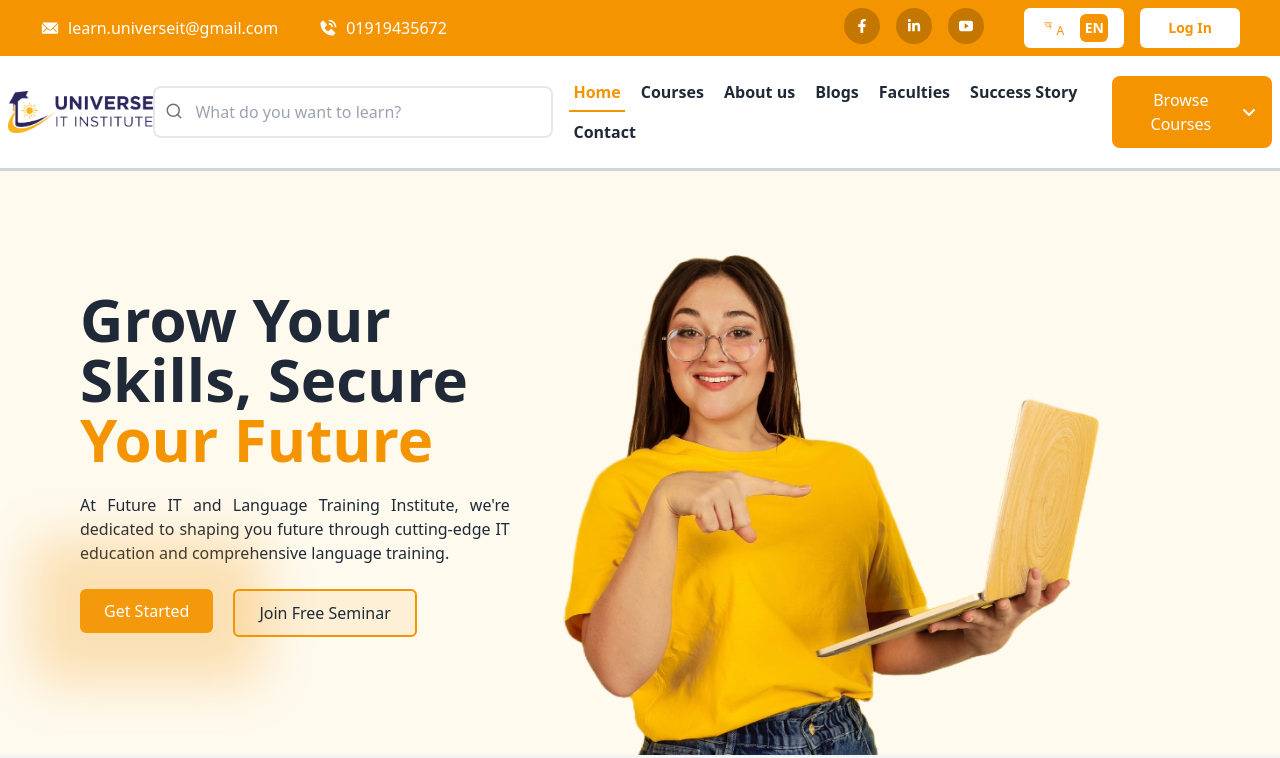
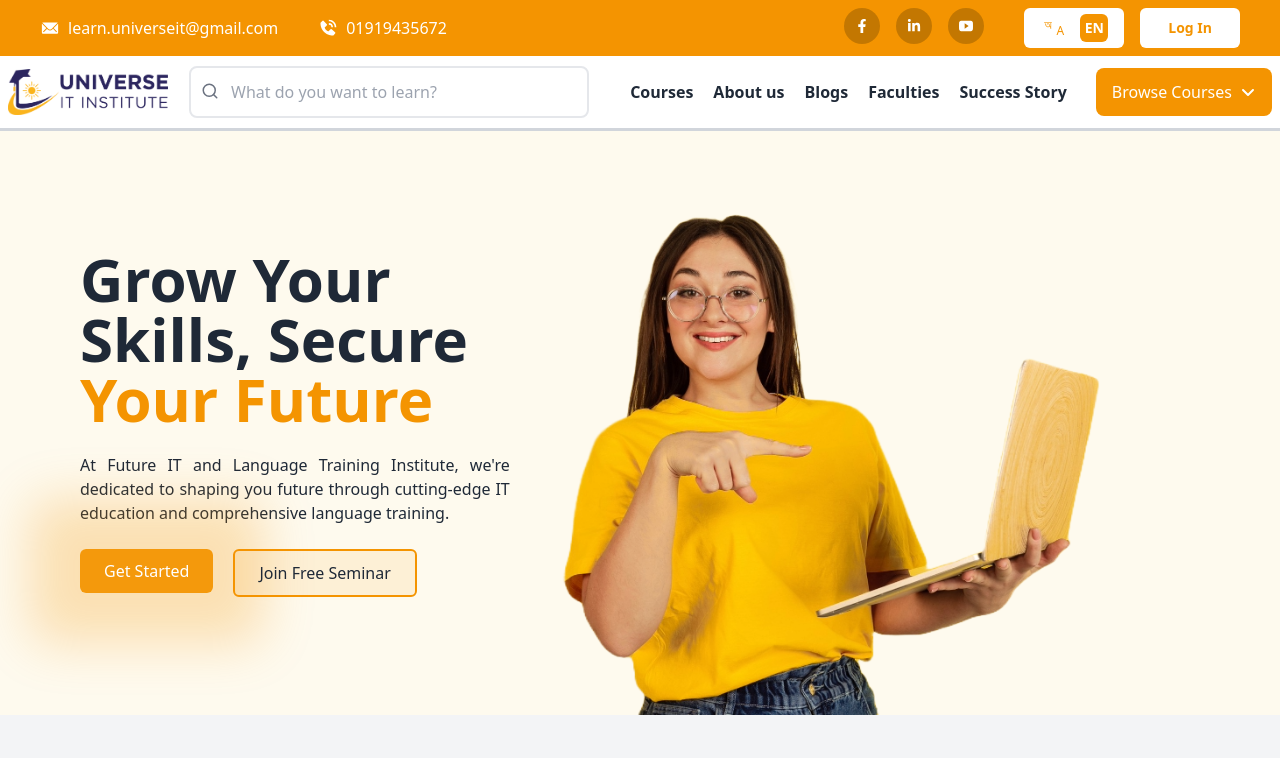
Before and after one commit to universeIt137/UniverseIT_client, a React (Vite) app: page / in a window 1280 px wide. Shown: the top 758 px of the page. Built offline with nearby package versions, Linux system fonts and the light colour scheme; no server answers.

Commit message:
change in navbar

```diff
--- a/src/components/clientSide/Courses/CourseCard.jsx
+++ b/src/components/clientSide/Courses/CourseCard.jsx
@@ -20,9 +20,9 @@ const CourseCard = ({ course = {}, isCoursePage = false }) => {
                     alt="Shoes" />
             </figure>
             <div className="card-body pt-5 px-3 sm:px-8">
-                <p className="bg-primary/40 w-max px-1.5 rounded-sm text-xs py-0.5">{category}</p>
+                <p className="bg-primary/40 w-max px-1.5 rounded-sm text-xs py-0.5 ">{category}</p>
                 <div className="flex justify-between w-full">
-                    <h2 className="font-bold text-base sm:text-xl">{title}</h2>
+                    <h2 className="font-bold text-base sm:text-xl ">{title}</h2>
                     <Link to={`/courseDetails/${_id}`}><p className="flex justify-end text-xl sm:text-2xl"><LuArrowUpRight /></p></Link>
                 </div>
                 <div className="flex gap-2 font-medium text-sm sm:text-base items-center">
--- a/src/components/clientSide/Navbar/Navbar.jsx
+++ b/src/components/clientSide/Navbar/Navbar.jsx
@@ -6,10 +6,7 @@ const Navbar = () => {
     const navStyle = `text-base font-semibold hover:text-primary ml-3 px-1 py-1 xl:py-2 rounded-lg relative navbarStylingComponentsParent w-max`
     const stylingComponents = <div className='h-[2px] bg-primary absolute bottom-0 left-0 navbarStylingComponents transition-all duration-300'></div>
     const navli = <>
-        <NavLink to={'/'} className={`${navStyle}`}>
-            <a>Home</a>
-            {stylingComponents}
-        </NavLink>
+
         <NavLink to={'/courses'} className={`${navStyle}`}>
             <a>Courses</a>
             {stylingComponents}
@@ -29,9 +26,7 @@ const Navbar = () => {
         <NavLink to={'/successStory'} className={`${navStyle}`}><a>Success Story</a>
             {stylingComponents}
         </NavLink>
-        <NavLink to={'/contact'} className={`${navStyle}`}><a>Contact</a>
-            {stylingComponents}
-        </NavLink>
+
         <div className='relative block xl:hidden'>
             <input className=' pl-10 px-5 py-3 border-[2.5px] border-gray-200 w-full xl:w-[400px] rounded-lg' type="text" placeholder='What do you want to learn?' />
             <FiSearch className='absolute top-4 left-3 text-gray-500 text-lg' />
@@ -63,8 +58,9 @@ const Navbar = () => {
                         </ul>
                     </div>
                     <div className='flex gap-5'>
-                        <img className='w-24 sm:w-40' src={logo} alt="" />
-
+                        <Link to={"/"}>
+                            <img className='w-24 sm:w-40' src={logo} alt="" />
+                        </Link>
                     </div>
                 </div>
                 <div className='relative hidden xl:block'>
```
